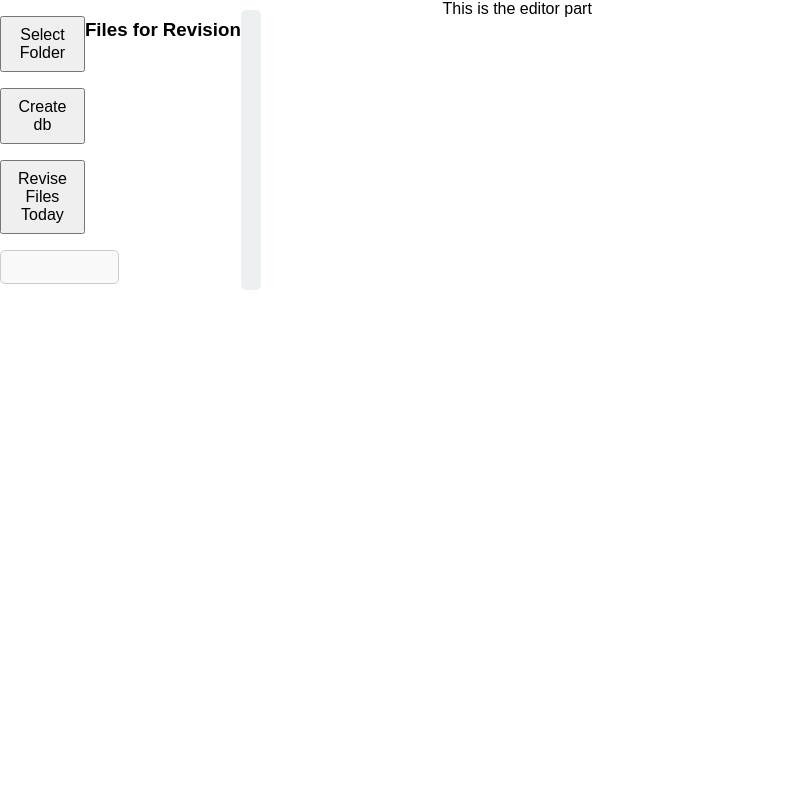
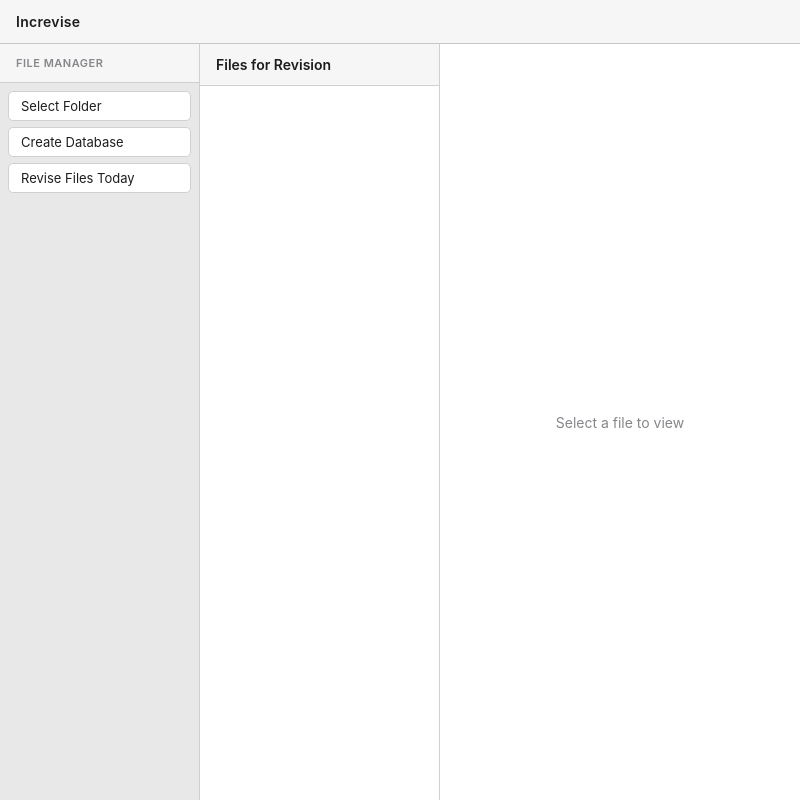
Before and after one commit to Evthron/Increvise, an Electron app: page index.html in a window 800 px wide. Drawn offline with Linux system fonts and the light colour scheme.

Commit message:
UI redesign

```diff
--- a/index.html
+++ b/index.html
@@ -1,31 +1,50 @@
 <!DOCTYPE html>
-<html>
+<html lang="en">
   <head>
     <meta charset="UTF-8" />
-    <!-- https://developer.mozilla.org/en-US/docs/Web/HTTP/CSP -->
+    <meta name="viewport" content="width=device-width, initial-scale=1.0" />
     <meta
-      name="viewport"
-      content="width=device-width, initial-scale=1.0"
       http-equiv="Content-Security-Policy"
       content="default-src 'self'; script-src 'self' 'unsafe-inline'"
     />
-    <link rel="stylesheet" href="./style.css"  />
-
+    <title>Increvise</title>
+    <link rel="stylesheet" href="./style.css" />
   </head>
   <body>
+    <header>
+      <h1>Increvise</h1>
+    </header>
+
+    <main>
       <div class="user-panel">
-      <div>
+        <div class="sidebar">
+          <div class="sidebar-header">
+            <h3>File Manager</h3>
+          </div>
+          <div class="sidebar-content">
+            <div class="controls">
               <button id="select-folder">Select Folder</button>
-        <button id="create-db">Create db</button>
+              <button id="create-db">Create Database</button>
               <button id="revise-files">Revise Files Today</button>
+            </div>
             <div id="tree-container"></div>
           </div>
-      <div class="reader">
+        </div>
+
+        <div class="list-panel">
+          <div class="list-header">
             <h3>Files for Revision</h3>
+          </div>
           <div id="revision-list"></div>
-        <div id="revision-controls" style="display: none;">
-          <h4 id="current-file-name"></h4>
-          <div>
+        </div>
+
+        <div class="editor-panel">
+          <div class="editor-content">
+            <p>Select a file to view</p>
+          </div>
+          <div id="revision-controls" class="hidden">
+            <div id="current-file-name"></div>
+            <div class="feedback-buttons">
               <button class="feedback-btn" data-feedback="again">Again</button>
               <button class="feedback-btn" data-feedback="hard">Hard</button>
               <button class="feedback-btn" data-feedback="medium">Medium</button>
@@ -33,8 +52,13 @@
             </div>
           </div>
         </div>
-      <div class="editor">This is the editor part</div>
       </div>
+    </main>
+
+    <footer>
+      <p>&copy; 2025 Increvise. All rights reserved.</p>
+    </footer>
+
+    <script src="./renderer.js"></script>
   </body>
-  <script src="./renderer.js"></script>
 </html>
--- a/style.css
+++ b/style.css
@@ -1,156 +1,336 @@
-body {
-  display: flex;
-  font-family: Arial, sans-serif;
+:root {
+  --bg-primary: #ffffff;
+  --bg-secondary: #f5f5f5;
+  --bg-sidebar: #e8e8e8;
+  --border-color: #d0d0d0;
+  --text-primary: #1d1d1f;
+  --text-secondary: #86868b;
+  --accent-color: #007aff;
+  --accent-hover: #0051d5;
+  --toolbar-bg: #f6f6f6;
+  --toolbar-border: #c6c6c6;
+  --font-family: -apple-system, BlinkMacSystemFont, 'Segoe UI', 'Roboto', 'Oxygen', 'Ubuntu', 'Cantarell', 'Helvetica Neue', Arial, sans-serif;
+  --font-size-base: 13px;
+  --spacing: 8px;
+}
+
+* {
+  box-sizing: border-box;
   margin: 0;
   padding: 0;
-  box-sizing: border-box;
 }
 
-h1 {
-  text-align: center;
-  font-size: 2rem;
-  margin: 1rem 0;
+body {
+  font-family: var(--font-family);
+  font-size: var(--font-size-base);
+  color: var(--text-primary);
+  background-color: var(--bg-secondary);
+  overflow: hidden;
+  height: 100vh;
+  display: flex;
+  flex-direction: column;
+}
+
+header {
+  background: var(--toolbar-bg);
+  border-bottom: 1px solid var(--toolbar-border);
+  padding: 10px 16px;
+  display: flex;
+  align-items: center;
+  height: 44px;
+  -webkit-app-region: drag;
+}
+
+header h1 {
+  font-size: 14px;
+  font-weight: 600;
+  color: var(--text-primary);
+  letter-spacing: 0.3px;
+}
+
+main {
+  flex: 1;
+  display: flex;
+  overflow: hidden;
+  background-color: var(--bg-secondary);
+}
+
+.user-panel {
+  display: flex;
+  width: 100%;
+  height: 100%;
+  gap: 0;
+}
+
+.sidebar {
+  width: 240px;
+  background-color: var(--bg-sidebar);
+  border-right: 1px solid var(--border-color);
+  display: flex;
+  flex-direction: column;
+  flex-shrink: 0;
+}
+
+.sidebar-header {
+  padding: 12px 16px;
+  border-bottom: 1px solid var(--border-color);
+  background-color: var(--toolbar-bg);
+}
+
+.sidebar-header h3 {
+  font-size: 11px;
+  font-weight: 600;
+  text-transform: uppercase;
+  color: var(--text-secondary);
+  letter-spacing: 0.5px;
+}
+
+.sidebar-content {
+  flex: 1;
+  overflow-y: auto;
+  padding: 8px;
+}
+
+.controls {
+  display: flex;
+  flex-direction: column;
+  gap: 6px;
 }
 
 button {
-  display: block;
-  margin: 1rem auto;
-  padding: 0.5rem 1rem;
-  font-size: 1rem;
+  font-family: var(--font-family);
+  font-size: 13px;
+  font-weight: 400;
+  padding: 6px 12px;
+  border: 1px solid var(--border-color);
+  border-radius: 5px;
   cursor: pointer;
+  background: var(--bg-primary);
+  color: var(--text-primary);
+  text-align: left;
+  transition: background-color 0.15s ease;
+}
+
+button:hover {
+  background-color: #fafafa;
+}
+
+button:active {
+  background-color: #e5e5e5;
 }
 
 #tree-container {
-  margin: 1rem auto;
-  width: 90%;
-  max-width: 1200px;
-  border: 1px solid #ccc;
-  padding: 1rem;
-  border-radius: 5px;
-  background-color: #f9f9f9;
-}
-
-@media (max-width: 768px) {
-  h1 {
-    font-size: 1.5rem;
-  }
-
-  button {
-    font-size: 0.9rem;
-    padding: 0.4rem 0.8rem;
-  }
-
-  #tree-container {
-    display: flex;
-    width: 95%;
-    padding: 0.8rem;
-  }
+  margin-top: 12px;
+  font-size: 12px;
+  min-height: 100px;
 }
 
 .directory {
-  font-weight: bold;
-  color: #2c3e50;
-  border: 1px solid #2c3e50;
-  padding: 0.5rem;
-  border-radius: 3px;
+  font-weight: 500;
+  color: var(--text-primary);
+  padding: 4px 8px;
+  margin: 2px 0;
+  cursor: pointer;
+  border-radius: 4px;
+  user-select: none;
+}
+
+.directory:hover {
+  background-color: rgba(0, 0, 0, 0.05);
 }
 
 .file {
-  color: #34495e;
-  border: 1px solid #34495e;
-  padding: 0.5rem;
-  border-radius: 3px;
+  color: var(--text-primary);
+  padding: 4px 8px 4px 20px;
+  margin: 1px 0;
+  cursor: pointer;
+  border-radius: 4px;
+  font-size: 12px;
+  user-select: none;
 }
 
-.user-panel{
-  display: flex;
-  width: 100%
+.file:hover {
+  background-color: rgba(0, 0, 0, 0.05);
 }
 
-.reader{
+.list-panel {
+  width: 280px;
+  background-color: var(--bg-primary);
+  border-right: 1px solid var(--border-color);
   display: flex;
-
-  width: 100%
+  flex-direction: column;
+  flex-shrink: 0;
 }
 
-.editor{
-  display: flex;
-  width: 100%
+.list-header {
+  padding: 12px 16px;
+  border-bottom: 1px solid var(--border-color);
+  background-color: var(--toolbar-bg);
 }
 
-#tree-container {
+.list-header h3 {
+  font-size: 14px;
+  font-weight: 600;
+  color: var(--text-primary);
+}
+
+#revision-list {
+  flex: 1;
+  overflow-y: auto;
+  padding: 8px;
+}
+
+.editor-panel {
+  flex: 1;
+  background-color: var(--bg-primary);
   display: flex;
-  width: 100%
+  flex-direction: column;
+  overflow: hidden;
+}
+
+.editor-content {
+  flex: 1;
+  padding: 24px 32px;
+  overflow-y: auto;
+  display: flex;
+  align-items: center;
+  justify-content: center;
+  color: var(--text-secondary);
+  font-size: 14px;
+}
+
+#revision-controls {
+  border-top: 1px solid var(--border-color);
+  background-color: var(--toolbar-bg);
+  padding: 16px;
+}
+
+#current-file-name {
+  font-size: 13px;
+  font-weight: 500;
+  color: var(--text-primary);
+  margin-bottom: 12px;
+  padding: 8px 12px;
+  background-color: var(--bg-primary);
+  border-radius: 5px;
+  border: 1px solid var(--border-color);
+}
+
+.feedback-buttons {
+  display: flex;
+  gap: 8px;
+}
+
+.feedback-btn {
+  flex: 1;
+  padding: 8px 16px;
+  font-size: 13px;
+  font-weight: 500;
+  border-radius: 5px;
+  border: 1px solid;
+  text-align: center;
+  transition: all 0.15s ease;
+}
+
+.feedback-btn[data-feedback="again"] {
+  background-color: #ff3b30;
+  border-color: #ff3b30;
+  color: white;
+}
+
+.feedback-btn[data-feedback="again"]:hover {
+  background-color: #e62e24;
+}
+
+.feedback-btn[data-feedback="hard"] {
+  background-color: #ff9500;
+  border-color: #ff9500;
+  color: white;
+}
+
+.feedback-btn[data-feedback="hard"]:hover {
+  background-color: #e68600;
+}
+
+.feedback-btn[data-feedback="medium"] {
+  background-color: var(--accent-color);
+  border-color: var(--accent-color);
+  color: white;
+}
+
+.feedback-btn[data-feedback="medium"]:hover {
+  background-color: var(--accent-hover);
+}
+
+.feedback-btn[data-feedback="easy"] {
+  background-color: #34c759;
+  border-color: #34c759;
+  color: white;
+}
+
+.feedback-btn[data-feedback="easy"]:hover {
+  background-color: #2db34a;
 }
 
 .add-file-btn {
-  margin: 0 5px;
+  display: inline-block;
+  margin-left: 8px;
   padding: 2px 8px;
-  font-size: 0.8rem;
-  background-color: #27ae60;
+  font-size: 11px;
+  font-weight: 500;
+  background-color: var(--accent-color);
   color: white;
   border: none;
-  border-radius: 3px;
+  border-radius: 4px;
   cursor: pointer;
+  transition: background-color 0.15s ease;
 }
 
 .add-file-btn:hover {
-  background-color: #229954;
+  background-color: var(--accent-hover);
 }
 
 .add-file-btn:disabled {
-  background-color: #95a5a6;
+  background-color: var(--text-secondary);
   cursor: not-allowed;
+  opacity: 0.5;
 }
 
-.feedback-btn {
-  margin: 5px;
-  padding: 10px 20px;
-  font-size: 1rem;
-  border: none;
-  border-radius: 5px;
-  cursor: pointer;
+.hidden {
+  display: none;
 }
 
-.feedback-btn[data-feedback="again"] {
-  background-color: #e74c3c;
-  color: white;
+footer {
+  display: none;
 }
 
-.feedback-btn[data-feedback="hard"] {
-  background-color: #e67e22;
-  color: white;
+::-webkit-scrollbar {
+  width: 10px;
+  height: 10px;
 }
 
-.feedback-btn[data-feedback="medium"] {
-  background-color: #f39c12;
-  color: white;
+::-webkit-scrollbar-track {
+  background: transparent;
 }
 
-.feedback-btn[data-feedback="easy"] {
-  background-color: #27ae60;
-  color: white;
+::-webkit-scrollbar-thumb {
+  background: rgba(0, 0, 0, 0.2);
+  border-radius: 5px;
+  border: 2px solid transparent;
+  background-clip: content-box;
 }
 
-.feedback-btn:hover {
-  opacity: 0.8;
+::-webkit-scrollbar-thumb:hover {
+  background: rgba(0, 0, 0, 0.3);
+  background-clip: content-box;
 }
 
-#revision-list {
-  margin: 10px 0;
-  padding: 10px;
-  background-color: #ecf0f1;
-  border-radius: 5px;
+@media (max-width: 968px) {
+  .sidebar {
+    width: 200px;
+  }
+
+  .list-panel {
+    width: 240px;
+  }
 }
-
-#revision-controls {
-  margin: 20px 0;
-  padding: 15px;
-  background-color: #d5dbdb;
-  border-radius: 5px;
-}
-
-#current-file-name {
-  margin-bottom: 10px;
-  color: #2c3e50;
-}
```
Lines whose indentation alone changed are shown as unchanged.
